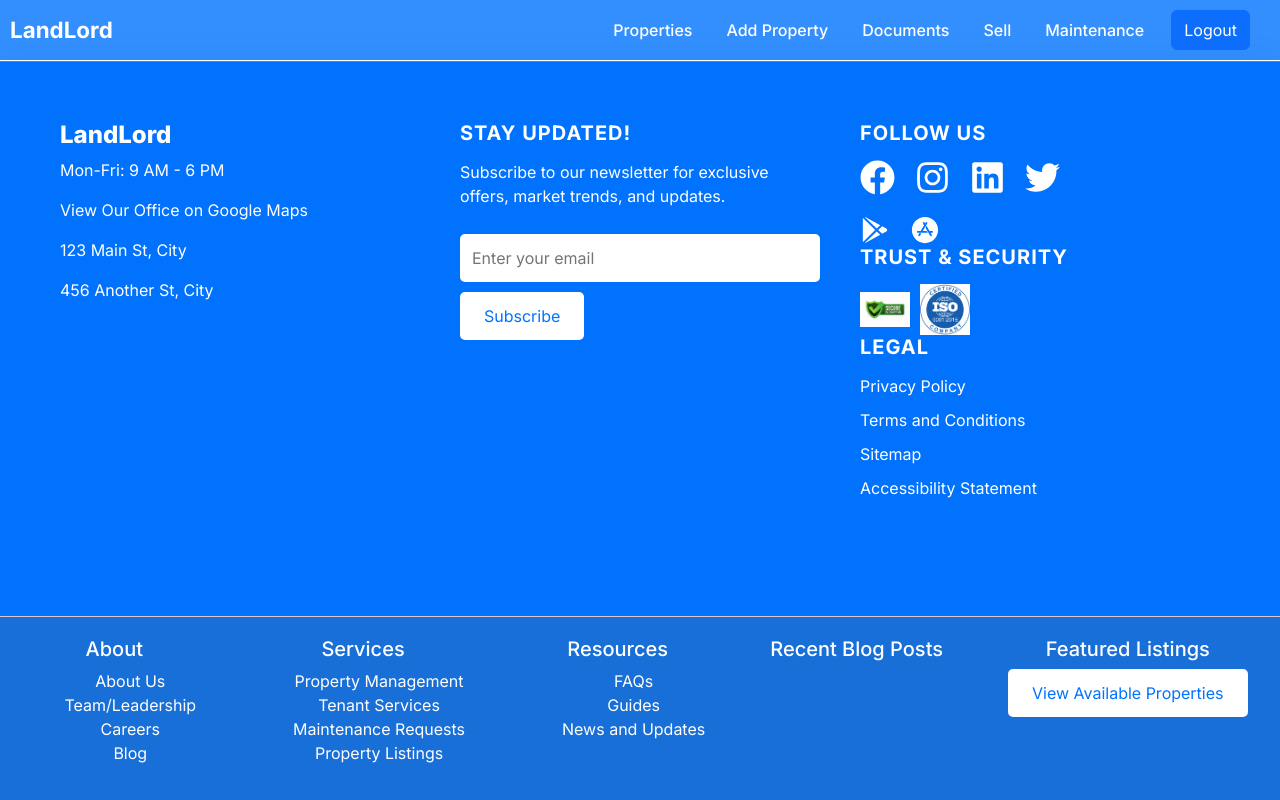
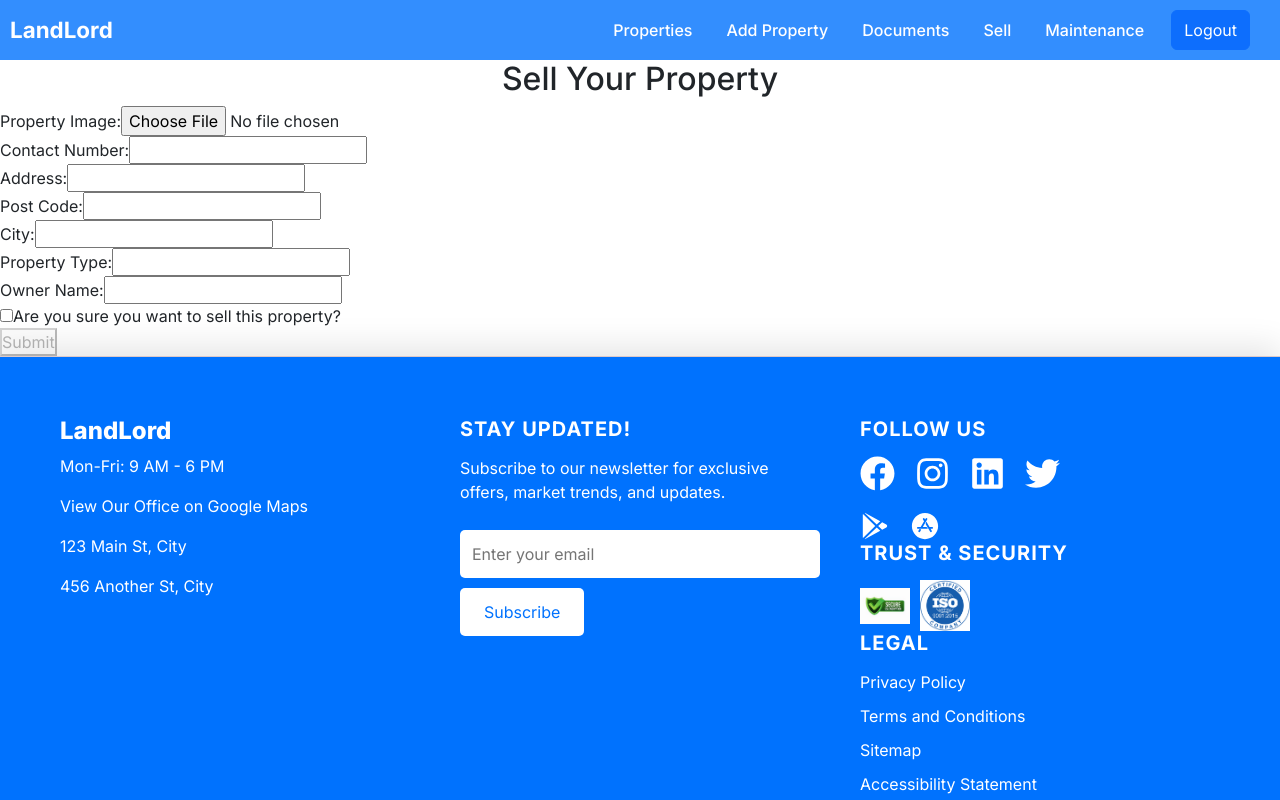
Before and after one commit to sandy0637R/LL_Frontend, a React (Vite) app: page /sellform in a window 1280 px wide. Shown: the top 800 px of the page. Built offline with nearby package versions, Linux system fonts and the light colour scheme; sample sign-in values are in the browser's storage.

Commit message:
added sell api

```diff
--- a/src/App.jsx
+++ b/src/App.jsx
@@ -22,6 +22,7 @@ import RefreshHandler from "./Components/Refresh";
 import Profile from "./Pages/Profile/Profile";
 import { ToastContainer } from "react-toastify";
 import Sell from "./Pages/Sell/Sell";
+import SellForm from "./Components/SellForm/SellForm";
 
 function App() {
   const [isAuthenticated, setIsAuthenticated] = useState(false);
@@ -83,6 +84,10 @@ function App() {
             element={<PrivateRoute element={<Profile />} />}
           />
           <Route path="/sell" element={<PrivateRoute element={<Sell />} />} />
+          <Route
+            path="/sellform"
+            element={<PrivateRoute element={<SellForm />} />}
+          />
           {/* Public Routes */}
           <Route path="/login" element={<PublicRoute element={<Login />} />} />
           <Route
--- a/src/Components/Record/Record.jsx
+++ b/src/Components/Record/Record.jsx
@@ -2,12 +2,9 @@ import React, { useState } from "react";
 import "./Record.css";
 import axios from "axios";
 import { handleError, handleSuccess } from "../../utils/Utils";
-import { useNavigate } from "react-router-dom";
-import { useDispatch } from "react-redux";
-import { addToSell } from "../../ReduxStore/reducer";
+import { useNavigate , Link} from "react-router-dom";
 
 const Record = ({ obj }) => {
-  const dispatch = useDispatch();
   const navigate = useNavigate();
   const [isSure, setIsSure] = useState(false);
   const [showDetails, setShowDetails] = useState(false);
@@ -33,11 +30,14 @@ const Record = ({ obj }) => {
   const handleDelete = async (id) => {
     try {
       const token = localStorage.getItem("token");
-      const response = await axios.delete(`https://land-lord.onrender.com/records/${id}`, {
+      const response = await axios.delete(
+        `https://land-lord.onrender.com/records/${id}`,
+        {
           headers: {
             Authorization: `Bearer ${token}`,
           },
-      });
+        }
+      );
       const { message } = response.data;
       handleSuccess(message);
       navigate("/home");
@@ -61,11 +61,15 @@ const Record = ({ obj }) => {
     }
     try {
       const token = localStorage.getItem("token"); // Retrieve the JWT token from localStorage
-      const respnse = await axios.patch(`https://land-lord.onrender.com/records/${id}`, formData, {
+      const respnse = await axios.patch(
+        `https://land-lord.onrender.com/records/${id}`,
+        formData,
+        {
           headers: {
             Authorization: `Bearer ${token}`, // Pass the token in the Authorization header
           },
-      });
+        }
+      );
       const { message } = respnse.data;
       handleSuccess(message);
       navigate("/home"); // Go back to the previous page
@@ -73,10 +77,7 @@ const Record = ({ obj }) => {
       console.error("Error modifying the record:", error);
     }
   };
-  const handleSell = (id) => {
-    dispatch(addToSell(id)); // Add the record to the sell array
-    handleSuccess("Record added to sell list!"); // Show success message
-  };
+
   const hasLoanInfo = obj.loan || obj.totalPaid || obj.totalAmountToPay;
   const hasNomineeInfo = obj.nomineeName || obj.nomineeDOB;
   const amountToPay =
@@ -116,13 +117,11 @@ const Record = ({ obj }) => {
             >
               View Details
             </button>
-            <button
-              className="record-button"
-              onClick={() => handleSell(obj._id)}
-              style={{ marginLeft: "10px" }}
-            >
+            <Link to="/sellform">
+            <button className="record-button" style={{ marginLeft: "10px" }}>
               Sell
             </button>
+            </Link>
 
             <button
               className="record-delete-btn"
--- /dev/null
+++ b/src/Components/SellForm/SellForm.jsx
@@ -0,0 +1,183 @@
+import React, { useState } from "react";
+import axios from "axios";
+import { useNavigate } from "react-router-dom";
+
+const SellForm = () => {
+  const navigate = useNavigate();
+  const [formData, setFormData] = useState({
+    image: null,
+    contactNo: "",
+    address: "",
+    postCode: "",
+    city: "",
+    propertyType: "",
+    ownerName: "",
+    confirmSell: false,
+  });
+
+  const handleChange = (e) => {
+    const { name, value, type, checked } = e.target;
+    setFormData((prev) => ({
+      ...prev,
+      [name]: type === "checkbox" ? checked : value,
+    }));
+  };
+
+  const handleImageChange = (e) => {
+    setFormData((prev) => ({
+      ...prev,
+      image: e.target.files[0],
+    }));
+  };
+
+  const handleSubmit = async (e) => {
+    e.preventDefault();
+    const formDataToSend = new FormData();
+
+    // Append form data fields
+    for (const key in formData) {
+      if (key === "image" && formData[key]) {
+        formDataToSend.append(key, formData[key]);
+      } else {
+        formDataToSend.append(key, formData[key]);
+      }
+    }
+
+    // Retrieve email from localStorage and append it
+    const email = localStorage.getItem("email");
+    if (email) {
+      formDataToSend.append("email", email);
+    } else {
+      alert("Email not found in localStorage");
+      return;
+    }
+
+    try {
+      const token = localStorage.getItem("token");
+      const response = await axios.post(
+        "http://localhost:8080/records/sell",
+        formDataToSend,
+        {
+          headers: {
+            "Content-Type": "multipart/form-data",
+            Authorization: `Bearer ${token}`,
+          },
+        }
+      );
+
+      if (response.status === 200) {
+        alert("Record Created successfully");
+        console.log("Form submitted", formData)
+        setTimeout(() => {
+          navigate("/sell");
+        }, 2000);
+      }
+    } catch (error) {
+      console.error("Error submitting form:", error);
+      alert("Failed to submit the form. Please try again.");
+    }
+  };
+
+  return (
+    <div>
+      <h2>Sell Your Property</h2>
+      <form onSubmit={handleSubmit}>
+        <div>
+          <label>
+            Property Image:
+            <input type="file" name="image" accept="image/*" onChange={handleImageChange} />
+          </label>
+        </div>
+        <div>
+          <label>
+            Contact Number:
+            <input
+              type="text"
+              name="contactNo"
+              value={formData.contactNo}
+              onChange={handleChange}
+              required
+            />
+          </label>
+        </div>
+        <div>
+          <label>
+            Address:
+            <input
+              type="text"
+              name="address"
+              value={formData.address}
+              onChange={handleChange}
+              required
+            />
+          </label>
+        </div>
+        <div>
+          <label>
+            Post Code:
+            <input
+              type="text"
+              name="postCode"
+              value={formData.postCode}
+              onChange={handleChange}
+              required
+            />
+          </label>
+        </div>
+        <div>
+          <label>
+            City:
+            <input
+              type="text"
+              name="city"
+              value={formData.city}
+              onChange={handleChange}
+              required
+            />
+          </label>
+        </div>
+        <div>
+          <label>
+            Property Type:
+            <input
+              type="text"
+              name="propertyType"
+              value={formData.propertyType}
+              onChange={handleChange}
+              required
+            />
+          </label>
+        </div>
+        <div>
+          <label>
+            Owner Name:
+            <input
+              type="text"
+              name="ownerName"
+              value={formData.ownerName}
+              onChange={handleChange}
+              required
+            />
+          </label>
+        </div>
+        <div>
+          <label>
+            <input
+              type="checkbox"
+              name="confirmSell"
+              checked={formData.confirmSell}
+              onChange={handleChange}
+              required
+            />
+            Are you sure you want to sell this property?
+          </label>
+        </div>
+        <button type="submit" disabled={!formData.confirmSell}>
+          Submit
+        </button>
+      </form>
+    </div>
+  );
+};
+
+export default SellForm;
--- a/src/Pages/Sell/Sell.jsx
+++ b/src/Pages/Sell/Sell.jsx
@@ -1,5 +1,5 @@
 import React from "react";
-import SellContainer from "../../Components/SellContainer/SellContainer";
+// import SellContainer from "../../Containers/SellContainer/SellContainer";
 import "./Sell.css";
 
 const Sell = () => {
@@ -8,7 +8,7 @@ const Sell = () => {
       <div className="sell-main-body">
         <h1 className="sell-heading">Properties to Sell</h1>
         <div className="sell-container-div">
-          <SellContainer />
+          {/* <SellContainer /> */}
         </div>
       </div>
     </div>
--- a/src/ReduxStore/reducer.js
+++ b/src/ReduxStore/reducer.js
@@ -21,16 +21,6 @@ const recordsSlice = createSlice({
       state.loading = false;
       state.error = action.payload;
     },
-    addToSell: (state, action) => {
-      const record = state.data.find((item) => item._id === action.payload);
-      if (record) {
-        state.sell.push(record); // Add record to sell[]
-      }
-    },
-    removeFromSell: (state, action) => {
-      // Filter out the record from sell[] based on _id
-      state.sell = state.sell.filter((item) => item._id !== action.payload);
-    },
   },
 });
 
```
Also changed, not shown: src/Containers/SellContainer/SellContainer.css (renamed from src/Components/SellContainer/SellContainer.css), src/Containers/SellContainer/SellContainer.jsx (renamed from src/Components/SellContainer/SellContainer.jsx). Lines whose indentation alone changed are shown as unchanged.
